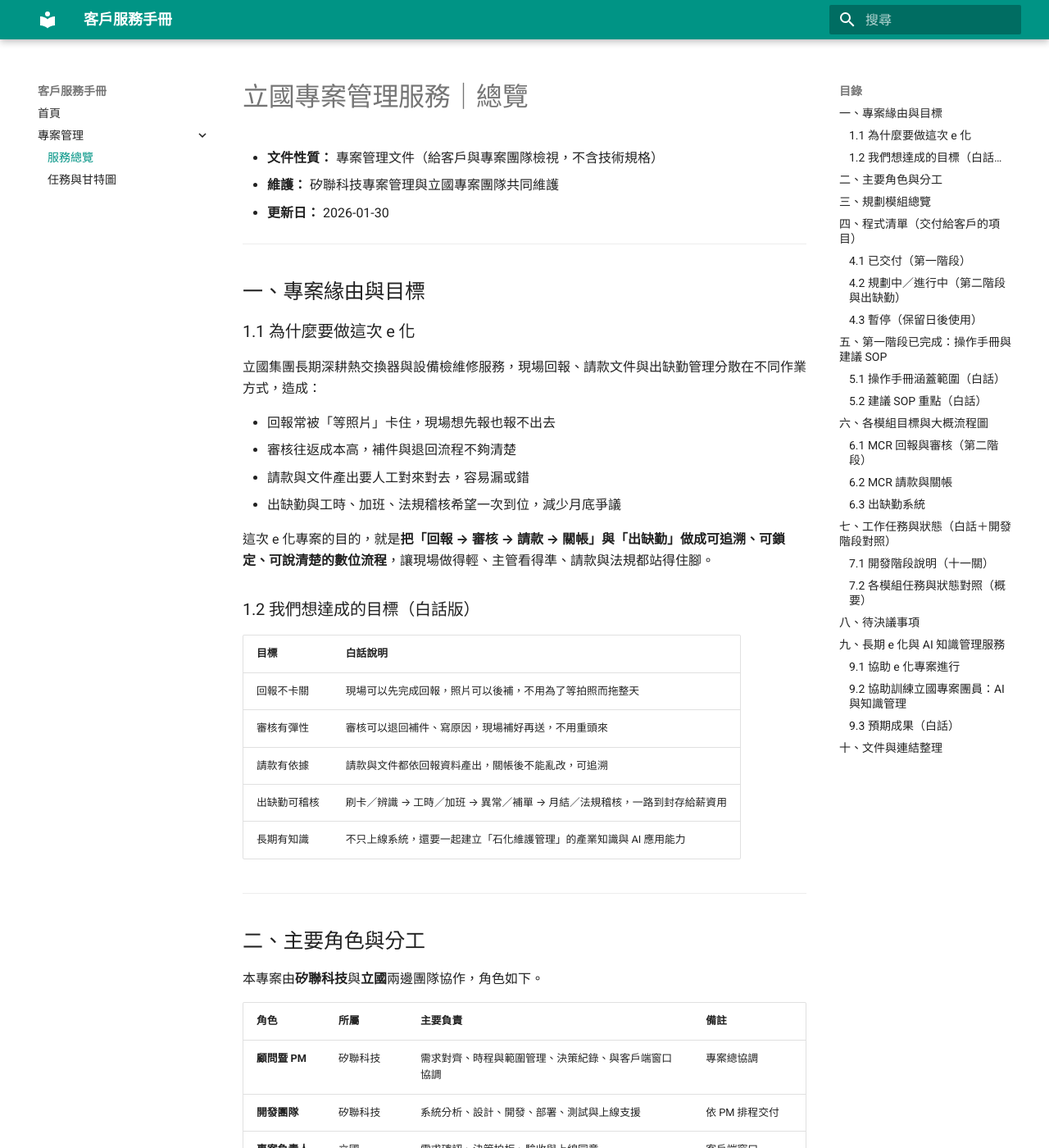
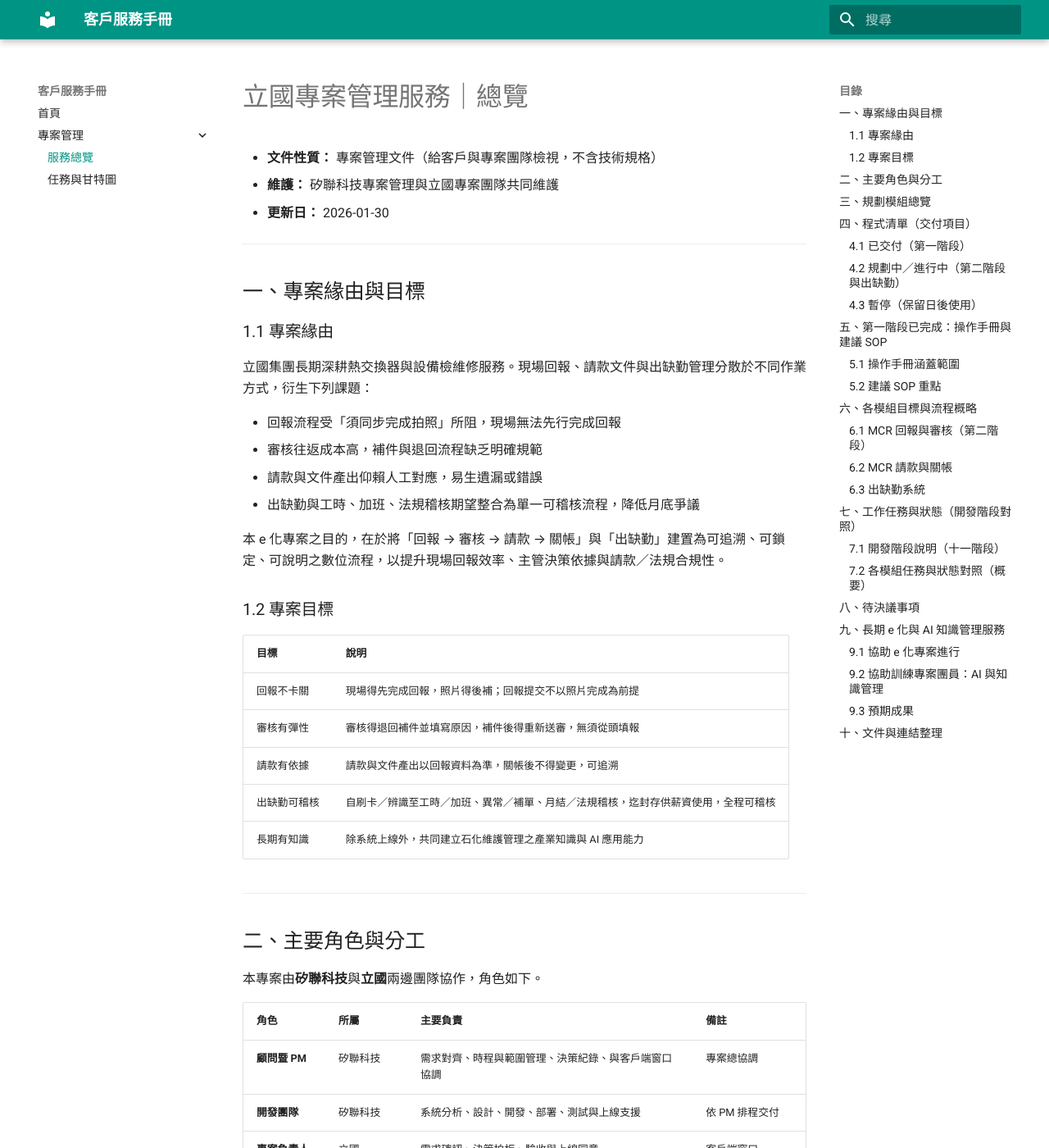
Before and after one commit to SLchinwen/LeeKuo, an MkDocs documentation site: the page built from docs/立國專案管理_服務總覽.md, in a window 1280 px wide and 1400 px high. Shown: the whole window at 82% size. Built offline with MkDocs 1.6.1 and Material for MkDocs 9.7.7, drawn with Linux system fonts in a browser that asks for light colours; some of the changed text lies outside the part shown.

Commit message:
更新專案文件，調整甘特圖與工作任務項目，明確化需求確認與系統開發階段的工作流程，並強調農曆年假對時程的影響，提升文件的可讀性與組織性。

````diff
--- a/docs/立國專案管理_服務總覽.md
+++ b/docs/立國專案管理_服務總覽.md
@@ -8,26 +8,26 @@
 
 ## 一、專案緣由與目標
 
-### 1.1 為什麼要做這次 e 化
+### 1.1 專案緣由
 
-立國集團長期深耕熱交換器與設備檢維修服務，現場回報、請款文件與出缺勤管理分散在不同作業方式，造成：
+立國集團長期深耕熱交換器與設備檢維修服務。現場回報、請款文件與出缺勤管理分散於不同作業方式，衍生下列課題：
 
-- 回報常被「等照片」卡住，現場想先報也報不出去
-- 審核往返成本高，補件與退回流程不夠清楚
-- 請款與文件產出要人工對來對去，容易漏或錯
-- 出缺勤與工時、加班、法規稽核希望一次到位，減少月底爭議
+- 回報流程受「須同步完成拍照」所阻，現場無法先行完成回報
+- 審核往返成本高，補件與退回流程缺乏明確規範
+- 請款與文件產出仰賴人工對應，易生遺漏或錯誤
+- 出缺勤與工時、加班、法規稽核期望整合為單一可稽核流程，降低月底爭議
 
-這次 e 化專案的目的，就是**把「回報 → 審核 → 請款 → 關帳」與「出缺勤」做成可追溯、可鎖定、可說清楚的數位流程**，讓現場做得輕、主管看得準、請款與法規都站得住腳。
+本 e 化專案之目的，在於將「回報 → 審核 → 請款 → 關帳」與「出缺勤」建置為可追溯、可鎖定、可說明之數位流程，以提升現場回報效率、主管決策依據與請款／法規合規性。
 
-### 1.2 我們想達成的目標（白話版）
+### 1.2 專案目標
 
-| 目標 | 白話說明 |
-| ---- | --------- |
-| 回報不卡關 | 現場可以先完成回報，照片可以後補，不用為了等拍照而拖整天 |
-| 審核有彈性 | 審核可以退回補件、寫原因，現場補好再送，不用重頭來 |
-| 請款有依據 | 請款與文件都依回報資料產出，關帳後不能亂改，可追溯 |
-| 出缺勤可稽核 | 刷卡／辨識 → 工時／加班 → 異常／補單 → 月結／法規稽核，一路到封存給薪資用 |
-| 長期有知識 | 不只上線系統，還要一起建立「石化維護管理」的產業知識與 AI 應用能力 |
+| 目標 | 說明 |
+| ---- | ---- |
+| 回報不卡關 | 現場得先完成回報，照片得後補；回報提交不以照片完成為前提 |
+| 審核有彈性 | 審核得退回補件並填寫原因，補件後得重新送審，無須從頭填報 |
+| 請款有依據 | 請款與文件產出以回報資料為準，關帳後不得變更，可追溯 |
+| 出缺勤可稽核 | 自刷卡／辨識至工時／加班、異常／補單、月結／法規稽核，迄封存供薪資使用，全程可稽核 |
+| 長期有知識 | 除系統上線外，共同建立石化維護管理之產業知識與 AI 應用能力 |
 
 ---
 
@@ -48,21 +48,21 @@
 
 ## 三、規劃模組總覽
 
-目前專案分成以下幾大塊，**不含技術文件**，只談「做什麼、給誰用、現在到哪一階段」。
+專案規劃模組如下；本節不涉及技術規格，僅說明範圍、用途與目前狀態。
 
-| 模組 | 一句話說明 | 目前狀態 |
-| ---- | ----------- | -------- |
-| **MCR 回報與審核** | 現場回報進度、拍照可後補、審核可退回補件，流程清楚可追溯 | 進行中 |
-| **MCR 請款與關帳** | 設備完工回報、試算請款、文件產出、關帳後鎖定不給改 | 進行中 |
+| 模組 | 說明 | 目前狀態 |
+| ---- | ---- | -------- |
+| **MCR 回報與審核** | 現場回報進度、拍照可後補、審核可退回補件，流程可追溯 | 進行中 |
+| **MCR 請款與關帳** | 設備完工回報、試算請款、文件產出、關帳後鎖定 | 進行中 |
 | **吊車作業／吊車規劃** | 停駐點效益看板、預定派工、進場表（現場主管評估暫不需要） | **暫停**，規格與 Demo 保留 |
 | **出缺勤系統** | 刷卡／辨識匯入、工時與加班判斷、異常與補單、點名與出差、月結與法規稽核 | 規劃／進行中 |
-| **AI 與知識管理服務** | 協助訓練立國專案團員用 AI 做知識管理與應用，建立石化維護管理產業知識 | 長期服務項目 |
+| **AI 與知識管理服務** | 訓練專案團員運用 AI 進行知識管理與應用，建立石化維護管理產業知識 | 長期服務項目 |
 
 ---
 
-## 四、程式清單（交付給客戶的項目）
+## 四、程式清單（交付項目）
 
-這裡的「程式清單」指的是**會交到立國手上的功能與文件**，不是開發用技術清單。
+本節「程式清單」指交付予客戶端之**功能與文件項目**，非開發用技術清單。
 
 ### 4.1 已交付（第一階段）
 
@@ -90,34 +90,34 @@
 
 ## 五、第一階段已完成：操作手冊與建議 SOP
 
-第一階段已上線的 MCR 功能，我們已整理成**標準版操作手冊**與**建議 SOP**，方便立國對外培訓與內部交接。
+第一階段已上線之 MCR 功能，已整理為**標準版操作手冊**與**建議 SOP**，供對外培訓與內部交接使用。
 
-### 5.1 操作手冊涵蓋範圍（白話）
+### 5.1 操作手冊涵蓋範圍
 
-- **基礎資料：** 廠區、設備、型號工序、合約、案件與設備的建檔與查詢
+- **基礎資料：** 廠區、設備、型號工序、合約、案件與設備之建檔與查詢
 - **現場與審核：** 現場回報、審核通過／退回、進度追蹤、報表
-- **共通規則：** 登入與權限、查詢／清單／明細怎麼用、常見錯誤與注意事項（例如：即時回報、照片要能辨識設備、非標準工序要由管理者先建）
+- **共通規則：** 登入與權限、查詢／清單／明細之使用方式、常見錯誤與注意事項（含即時回報、照片須可辨識設備、非標準工序須由管理者先行建檔）
 
-### 5.2 建議 SOP 重點（白話）
+### 5.2 建議 SOP 重點
 
-- 回報前先確認案件／廠區／設備／工序是否建好
-- 以「即時回報」為原則，避免集中補報造成爭議
-- 照片要能辨識設備與成果，審核退回常見原因：照片不清、角度不符、回報工序錯誤
-- 非標準工序須依治理規範由管理者新增後再回報
+- 回報前須確認案件、廠區、設備、工序已建檔
+- 以即時回報為原則，避免集中補報衍生爭議
+- 照片須可辨識設備與成果；審核退回常見原因：照片不清、角度不符、回報工序錯誤
+- 非標準工序須依治理規範由管理者新增後始得回報
 
-第一階段操作手冊與建議 SOP 的完整內容，由矽聯提供檔案或連結給立國專案團隊，不放在技術文件庫。
+第一階段操作手冊與建議 SOP 之完整內容由矽聯提供檔案或連結予專案團隊，不置於技術文件庫。
 
 ---
 
-## 六、各模組目標與大概流程圖
+## 六、各模組目標與流程概略
 
-用**白話**說明各塊「要達成什麼」，並用簡單流程圖呈現「大概怎麼跑」。
+各模組目標與流程概略如下，並以流程圖輔助說明。
 
 ### 6.1 MCR 回報與審核（第二階段）
 
-**目標（白話）：** 現場可以先把「做完了」報出去，不用等照片；需要照片的案子再後補或換圖；審核可以退回並寫原因，現場補好再送。
+**目標：** 現場得先完成回報提交，不以照片完成為前提；需照片之案件得後補或換圖；審核得退回並填寫原因，補件後得重新送審。
 
-**大概流程：**
+**流程概略：**
 
 ```mermaid
 flowchart LR
@@ -134,9 +134,9 @@ flowchart LR
 
 ### 6.2 MCR 請款與關帳
 
-**目標（白話）：** 專案經理可以勾選「設備完工」、試算請款、產出文件；送出請款後關帳，關帳後資料鎖定不能再改。
+**目標：** 專案經理得進行設備完工勾選、試算請款、產出文件；送出請款後執行關帳，關帳後資料鎖定不得變更。
 
-**大概流程：**
+**流程概略：**
 
 ```mermaid
 flowchart LR
@@ -149,9 +149,9 @@ flowchart LR
 
 ### 6.3 出缺勤系統
 
-**目標（白話）：** 刷卡／辨識資料進來後，系統幫忙算上下班與工時、加班；有異常就提醒，員工可以補請假或補刷卡；主管可以點名、月結，最後法規稽核完封存給薪資用。
+**目標：** 刷卡／辨識資料匯入後，由系統進行上下班與工時、加班之判斷；異常時發出提示，員工得補請假或補刷卡；主管得進行點名、月結，經法規稽核後封存供薪資使用。
 
-**大概流程：**
+**流程概略：**
 
 ```mermaid
 flowchart LR
@@ -165,54 +165,54 @@ flowchart LR
 
 ---
 
-## 七、工作任務與狀態（白話＋開發階段對照）
+## 七、工作任務與狀態（開發階段對照）
 
-任務說明用**大家都能懂的方式**寫；狀態則對應**軟體開發主要程序**，方便 PM 與客戶對齊「現在卡在哪一關」。
+任務狀態對應**軟體開發主要程序**，供專案經理與客戶端對齊進度。
 
-### 7.1 開發階段說明（十一關）
+### 7.1 開發階段說明（十一階段）
 
-| 階段 | 白話說明 |
-| ---- | --------- |
-| **需求收集** | 把「要做什麼、誰要用、做到什麼程度」先講清楚、記下來 |
-| **討論** | 兩邊一起對需求、流程、畫面或規則，有疑問就提出來 |
-| **決策** | 有選項時由負責人拍板（例如立國專案負責人、矽聯 PM），並記在待決議 |
-| **展開** | 把需求拆成可執行的任務與規格，排進計畫 |
-| **分析** | 把流程、資料、權限、例外狀況分析清楚，寫成可開發的說明 |
-| **雛形** | 先做一版可操作的 mock 或原型，讓大家看得到、摸得到 |
-| **開發** | 依規格實作功能與畫面，完成一版可測的系統 |
-| **部署** | 把系統放到測試或正式環境，讓大家能連上去用 |
-| **測試** | 依情境與案例驗證，抓錯、修錯、再驗 |
-| **上線** | 正式開放給使用者，並做好備援與監控 |
-| **驗收** | 客戶確認範圍與品質達標，專案階段結案或進入維運 |
+| 階段 | 說明 |
+| ---- | ---- |
+| **需求收集** | 界定範圍、使用者與驗收標準，並紀錄 |
+| **討論** | 雙方就需求、流程、介面或規則進行對齊與澄清 |
+| **決策** | 由負責人（客戶端專案負責人、矽聯 PM）拍板選項，並紀錄於待決議事項 |
+| **展開** | 將需求拆解為可執行任務與規格，納入計畫 |
+| **分析** | 完成流程、資料、權限與例外之分析並產出可開發說明 |
+| **雛形** | 產出可操作之模擬畫面或原型（尚未接正式後端） |
+| **開發** | 依規格實作功能與畫面，產出可測版本 |
+| **部署** | 將系統部署至測試或正式環境 |
+| **測試** | 依情境與案例驗證，缺陷修正後再驗 |
+| **上線** | 正式開放使用者使用，並完成備援與監控 |
+| **驗收** | 客戶端確認範圍與品質達標，專案階段結案或進入維運 |
 
 ### 7.2 各模組任務與狀態對照（概要）
 
-以下為**概要對照**，細部任務與日期以專案甘特圖與會議紀錄為準。
+細部任務與日期以專案甘特圖與會議紀錄為準。
 
-| 模組 | 主要任務（白話） | 目前對應階段 |
-| ---- | ----------------- | ------------ |
-| MCR 回報與審核 | 把「回報可先送、照片後補」做成功能；審核可退回寫原因、補件再送 | 展開～開發 |
+| 模組 | 主要任務 | 目前對應階段 |
+| ---- | -------- | ------------ |
+| MCR 回報與審核 | 回報先送、照片後補；審核可退回填原因、補件再送 | 展開～開發 |
 | MCR 請款與關帳 | 設備完工回報、試算請款、文件產出、關帳鎖定 | 展開～開發 |
 | 出缺勤 | 刷卡匯入、工時與加班、異常與補單、點名與出差、月結與稽核 | 需求收集～分析 |
-| 吊車規劃 | 暫停；日後若恢復則從需求收集重新對齊 | 暫停 |
-| AI 與知識管理 | 訓練立國團隊用 AI、建立產業知識 | 需求收集～討論 |
+| 吊車規劃 | 暫停；若恢復則自需求收集重新對齊 | 暫停 |
+| AI 與知識管理 | 訓練專案團隊運用 AI、建立產業知識 | 需求收集～討論 |
 
-實際每項任務的「狀態」會落在上述十一關之一，由 PM 在專案會議或甘特圖中更新。詳細任務列表與甘特圖見 **[工作任務與甘特圖](立國專案_工作任務與甘特圖.md)**。
+任務狀態由專案經理於專案會議或甘特圖中更新。詳細任務與甘特圖見 **[工作任務與甘特圖](立國專案_工作任務與甘特圖.md)**。
 
 ---
 
 ## 八、待決議事項
 
-專案進行中需要**立國與矽聯一起拍板**的事項，會列在這裡，決策後註記結果與日期。
+專案進行中須經**雙方決策**之事項列於下表；決策後註記結果與日期。
 
-| 序 | 待決議內容（白話） | 選項／備註 | 狀態 |
-| -- | ------------------- | ---------- | ---- |
-| 1 | 第二階段 MCR 各功能上線順序與優先級 | 回報／審核先上，還是與請款一起排？ | 待討論 |
-| 2 | 出缺勤系統上線時程與範圍（是否分階段） | 例如：先刷卡與工時，再加班與月結？ | 待討論 |
-| 3 | 吊車規劃是否於某時點重啟 | 目前暫停；若現場需求改變可再排入 | 暫停中 |
-| 4 | AI 與知識管理訓練的頻率與形式 | 工作坊、一對一、教材交付等 | 待討論 |
+| 序 | 待決議內容 | 選項／備註 | 狀態 |
+| -- | ---------- | ---------- | ---- |
+| 1 | 第二階段 MCR 各功能上線順序與優先級 | 回報／審核先行，或與請款一併排程 | 待討論 |
+| 2 | 出缺勤系統上線時程與範圍（是否分階段） | 例：先刷卡與工時，再加班與月結 | 待討論 |
+| 3 | 吊車規劃是否於某時點重啟 | 目前暫停；若現場需求變更可再排入 | 暫停中 |
+| 4 | AI 與知識管理訓練之頻率與形式 | 工作坊、一對一、教材交付等 | 待討論 |
 
-**更新方式：** 會議中決策後，由 PM 更新本表（註記「已決：……」與日期），必要時同步到會議紀錄。
+**更新方式：** 會議決策後由專案經理更新本表（註記「已決」與日期），必要時同步至會議紀錄。
 
 ---
 
@@ -226,21 +226,21 @@ flowchart LR
 - 系統分析、設計、開發、部署、測試與上線支援
 - 操作手冊、建議 SOP、專案管理文件（如本網站）的整理與維護
 
-### 9.2 協助訓練立國專案團員：AI 與知識管理
+### 9.2 協助訓練專案團員：AI 與知識管理
 
-- **目的：** 讓立國專案團隊不只「用系統」，還能用 **AI 做知識管理與應用**，把現場與維修經驗沉澱成可重用的知識。
-- **方向（白話）：**
-  - 怎麼用 AI 工具整理文件、問答、流程說明
-  - 怎麼把「我們怎麼做維護、怎麼判斷、怎麼報」變成可查、可教的內容
-  - 逐步建立**石化產業維護管理**的產業知識庫，方便日後新人訓練、SOP 優化、甚至對外服務
+- **目的：** 使專案團隊除使用系統外，能運用 **AI 進行知識管理與應用**，將現場與維修經驗沉澱為可重用知識。
+- **方向：**
+  - 運用 AI 工具整理文件、問答與流程說明
+  - 將維護作業、判斷邏輯與回報方式轉為可查詢、可教學之內容
+  - 逐步建立**石化產業維護管理**之產業知識庫，支援新人訓練、SOP 優化與對外服務
 
-### 9.3 預期成果（白話）
+### 9.3 預期成果
 
-- 立國專案團隊能**自己用 AI 維護與擴充**專案知識與文件。
-- 維修與回報的**經驗與規則**有地方沉澱，不只存在個人腦袋裡。
-- 長期可形成**石化維護管理**的產業知識基礎，支援培訓、合規與服務升級。
+- 專案團隊得**以 AI 自行維護與擴充**專案知識與文件。
+- 維修與回報之**經驗與規則**得以沉澱留存，降低僅依賴個人經驗之風險。
+- 長期形成**石化維護管理**之產業知識基礎，支援培訓、合規與服務升級。
 
-具體訓練時程與形式，將與立國專案負責人及專案團隊討論後排入「待決議事項」與專案計畫。
+訓練時程與形式將與客戶端專案負責人及專案團隊討論後，排入「待決議事項」與專案計畫。
 
 ---
 
````
Also changed, not shown: other parts of docs/立國專案管理_服務總覽.md (+1 -1 lines), docs/立國專案_工作任務與甘特圖.md (+103 -60 lines).
